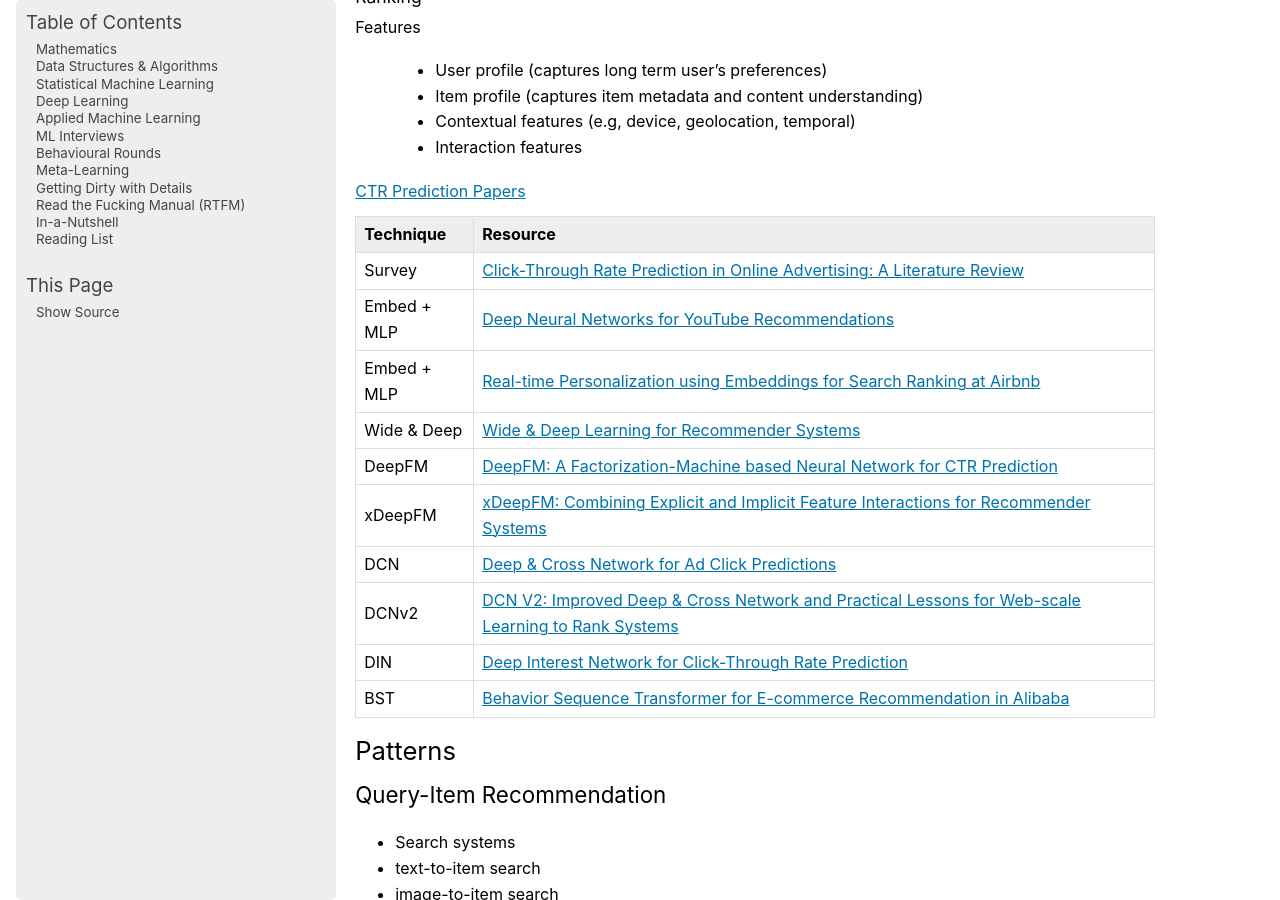
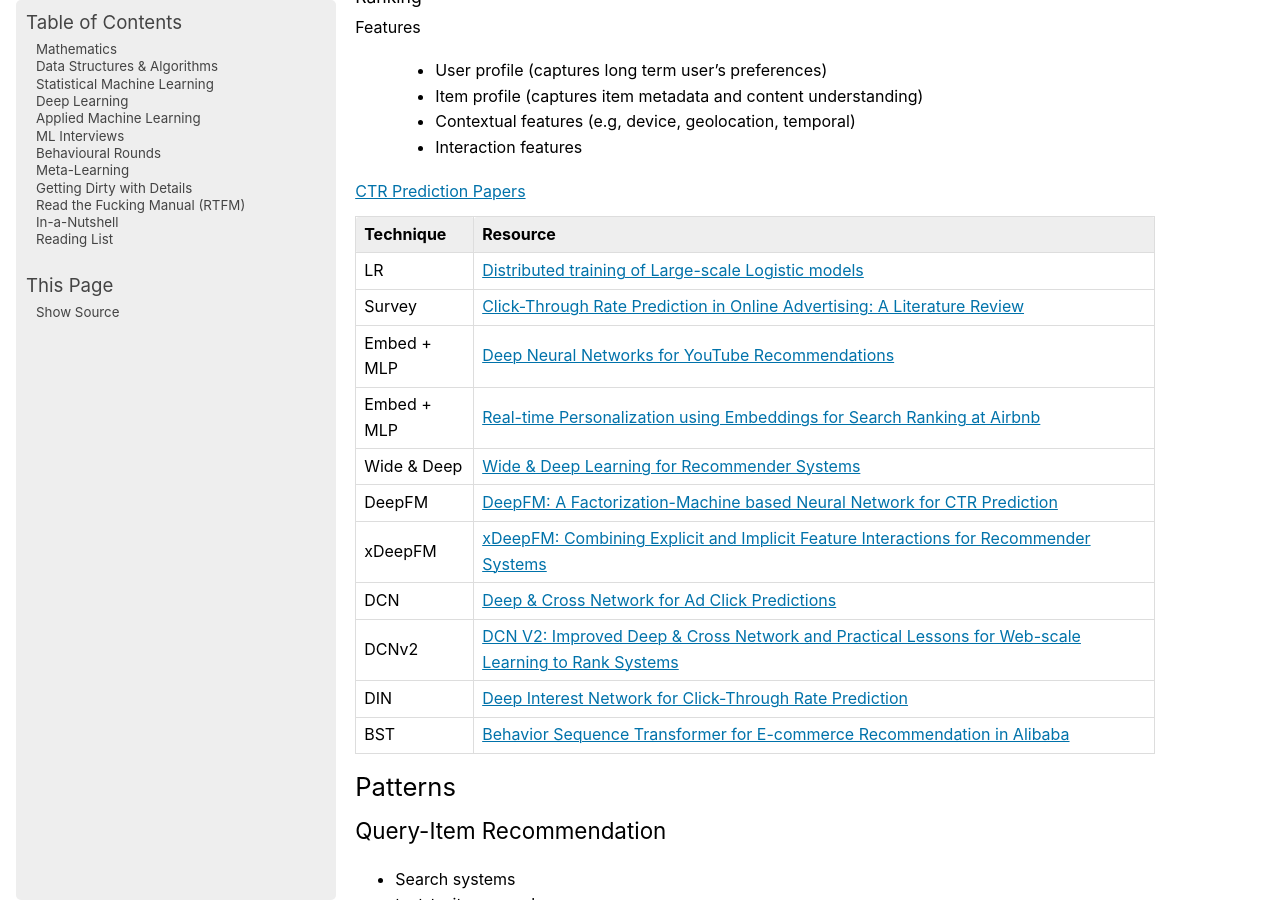
Before and after one commit to uselesstechjunks/leetcode, a Sphinx documentation site: the page built from docs/source/applied/methods/rs.rst, in a window 1280 px wide and 900 px high, scrolled down 17115 px. Built offline with Sphinx 7.4.7, drawn with Linux system fonts in a browser that asks for light colours; pages that are not in the unit, such as notebooks, are missing from menus.

Commit message:
Update rs.rst

```diff
--- a/docs/source/applied/methods/rs.rst
+++ b/docs/source/applied/methods/rs.rst
@@ -497,6 +497,7 @@ Features
 	:header: "Technique", "Resource"
 	:align: center
 
+		LR, `Distributed training of Large-scale Logistic models <https://proceedings.mlr.press/v28/gopal13.pdf>`_
 		Survey, `Click-Through Rate Prediction in Online Advertising: A Literature Review <https://arxiv.org/abs/2202.10462>`_
 		Embed + MLP, `Deep Neural Networks for YouTube Recommendations <https://static.googleusercontent.com/media/research.google.com/en//pubs/archive/45530.pdf>`_
 		Embed + MLP, `Real-time Personalization using Embeddings for Search Ranking at Airbnb <https://dl.acm.org/doi/pdf/10.1145/3219819.3219885>`_
```
